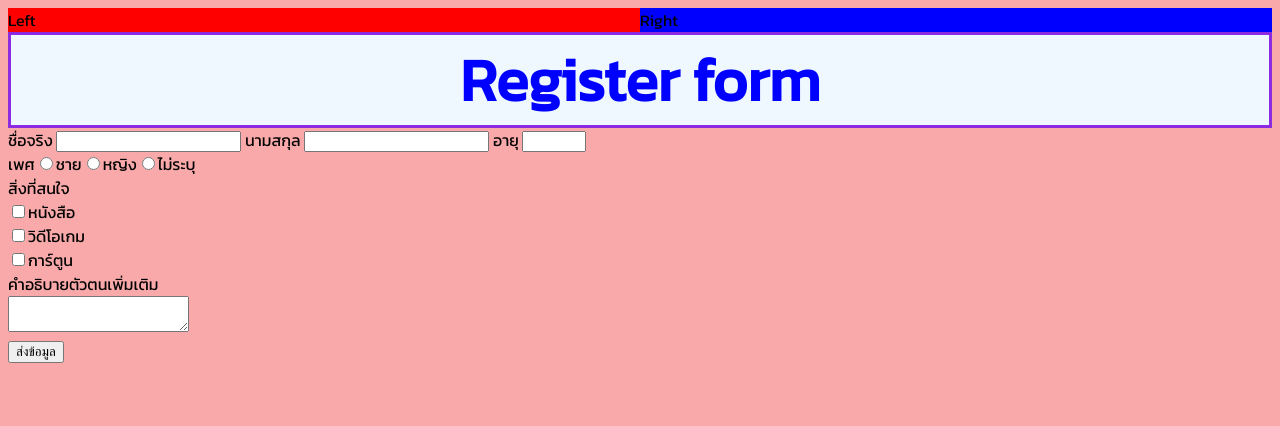
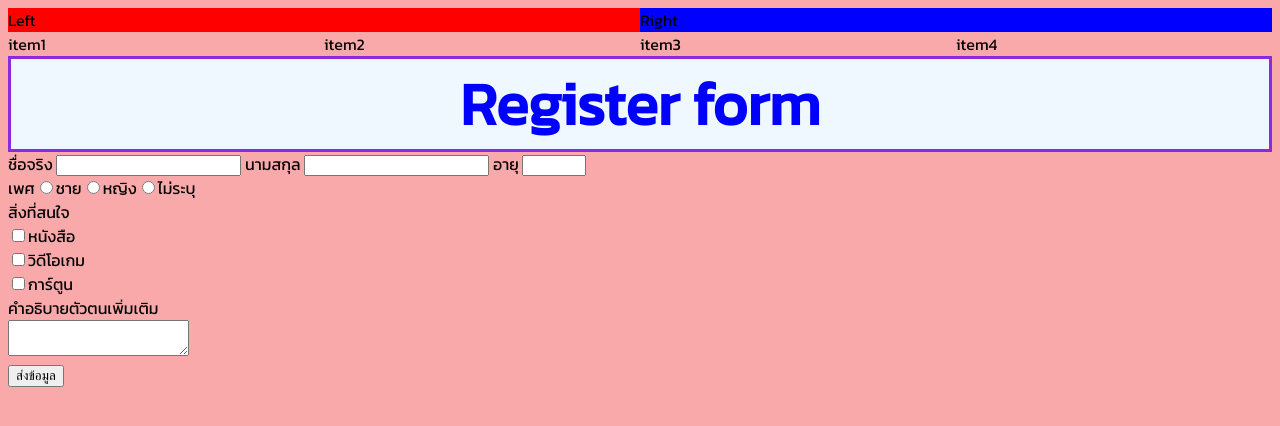
Before and after one commit to Phatcharaphon123/Work, a plain HTML site: page 820/HTML/form.html in a window 1280 px wide. Drawn offline with Linux system fonts and the light colour scheme.

Commit message:
Update form.html

```diff
--- a/820/HTML/form.html
+++ b/820/HTML/form.html
@@ -38,6 +38,10 @@
             background-color: blue;
             flex: 1;
         }
+        .grid-container{
+            display: grid;
+            grid-template-columns: 1fr 1fr 1fr 1fr;
+        }
         /* margin คือ ขอบนอกสุด*/
         /* Border คือ เป็นกรอบของข้อความเป็นส่วนที่อยู่ระหว่าง margin และ padding */
         /* padding คือ ข้อความข้างในห่างถัด Border */
@@ -47,6 +51,12 @@
     <div class="container">
         <div class="item-left">Left</div>
         <div class="item-Right">Right</div>
+    </div>
+    <div class="grid-container">
+        <div class="grid-item">item1</div>
+        <div class="grid-item">item2</div>
+        <div class="grid-item">item3</div>
+        <div class="grid-item">item4</div>
     </div>
     <div id="register">Register form</div>
     <span>ชื่อจริง</span>
```
